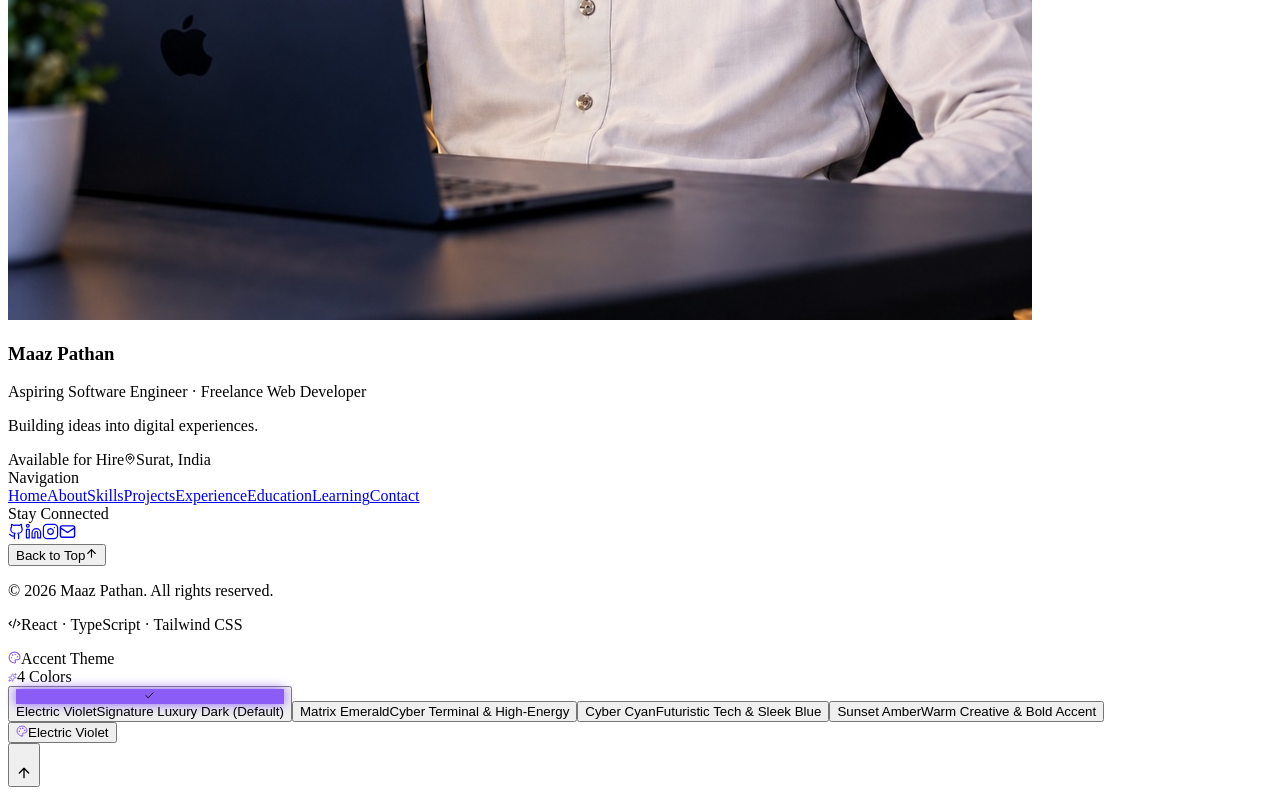
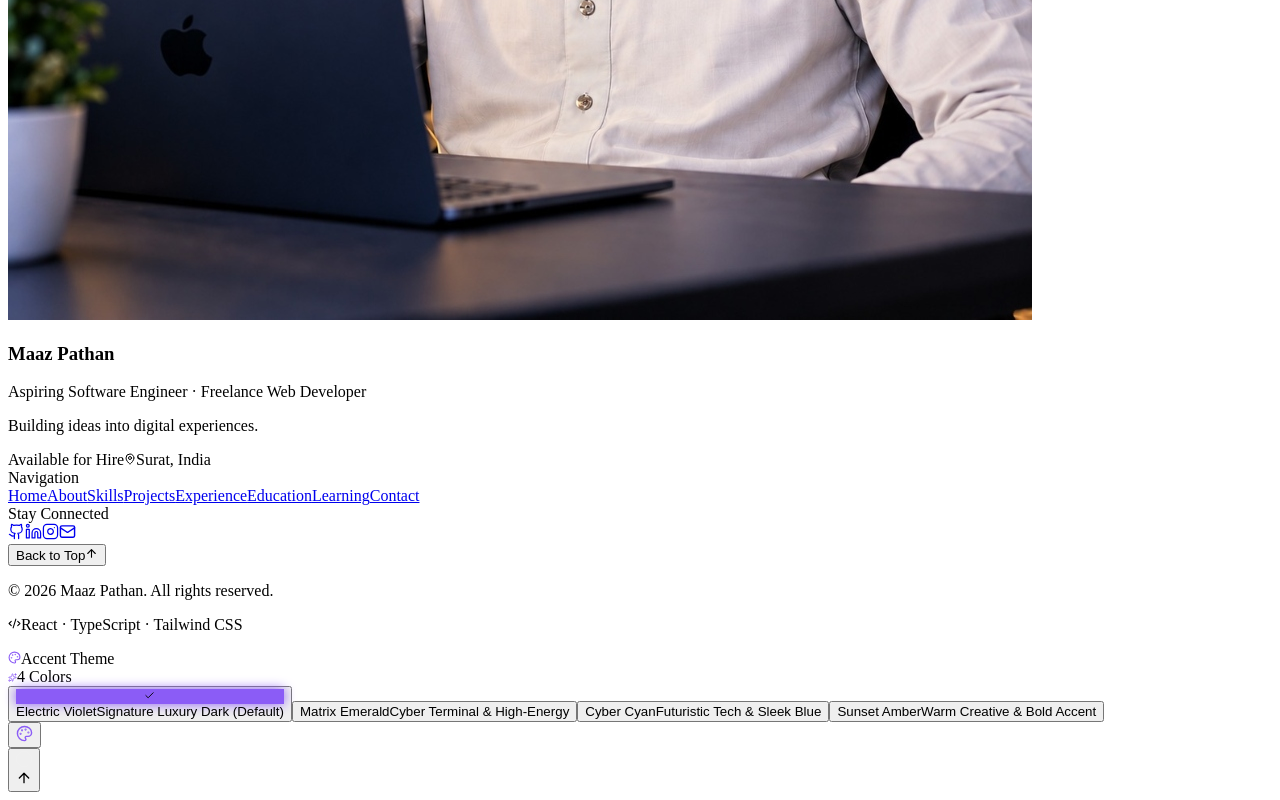
Before and after one commit to maazpathan07/portfolio, a React (Vite) app: page / in a window 1280 px wide. Shown: the part 10411-11211 px from the top of the page. Built offline with nearby package versions, Linux system fonts and the light colour scheme; the HTML template or start-up script is replaced by a standard one.

Commit message:
fix(theme): make floating theme switcher a sleek compact circular button

```diff
--- a/src/components/ui/ThemeSwitcher.tsx
+++ b/src/components/ui/ThemeSwitcher.tsx
@@ -40,7 +40,7 @@ export const ThemeSwitcher: React.FC = () => {
     >
       {/* Expanded Theme Selection Popup */}
       <div
-        className={`absolute bottom-full left-0 mb-3 w-64 p-3 rounded-2xl bg-[#12121A]/95 border border-white/10 backdrop-blur-2xl shadow-[0_16px_36px_rgba(0,0,0,0.6),0_0_24px_rgba(139,92,246,0.15)] transition-all duration-300 origin-bottom-left ${
+        className={`absolute bottom-full left-0 mb-3 w-60 p-3 rounded-2xl bg-[#12121A]/95 border border-white/10 backdrop-blur-2xl shadow-[0_16px_36px_rgba(0,0,0,0.6),0_0_24px_rgba(139,92,246,0.15)] transition-all duration-300 origin-bottom-left ${
           isOpen
             ? 'opacity-100 scale-100 translate-y-0 pointer-events-auto'
             : 'opacity-0 scale-90 translate-y-3 pointer-events-none'
@@ -68,8 +68,7 @@ export const ThemeSwitcher: React.FC = () => {
                 type="button"
                 onClick={() => {
                   setTheme(opt.id);
-                  // Brief pause then close for smooth feel
-                  setTimeout(() => setIsOpen(false), 180);
+                  setTimeout(() => setIsOpen(false), 160);
                 }}
                 className={`w-full flex items-center justify-between p-2 rounded-xl text-left transition-all duration-200 group ${
                   isSelected
@@ -117,34 +116,33 @@ export const ThemeSwitcher: React.FC = () => {
         </div>
       </div>
 
-      {/* Trigger Floating Capsule Button */}
+      {/* Trigger Compact Circular Floating Button (Chhota Circle) */}
       <button
         type="button"
         onClick={() => setIsOpen((prev) => !prev)}
         aria-expanded={isOpen}
-        aria-label="Open portfolio accent theme switcher"
-        className="group relative flex items-center gap-2.5 px-3.5 py-2 rounded-full bg-[#12121A]/90 hover:bg-[#1A1A26] border border-white/10 hover:border-white/20 backdrop-blur-xl text-[#A1A1AA] hover:text-white shadow-[0_8px_24px_rgba(0,0,0,0.5)] transition-all duration-300 active:scale-95 focus-visible:outline-none focus-visible:ring-2 focus-visible:ring-white/30"
+        aria-label="Toggle accent color theme switcher"
+        title={`Change Theme (Current: ${activeOption.name})`}
+        className="group relative flex items-center justify-center w-11 h-11 rounded-full bg-[#12121A]/90 hover:bg-[#1A1A26] border border-white/10 hover:border-white/25 backdrop-blur-xl text-[#A1A1AA] hover:text-white shadow-[0_8px_24px_rgba(0,0,0,0.5)] transition-all duration-300 active:scale-90 focus-visible:outline-none focus-visible:ring-2 focus-visible:ring-white/30"
       >
-        {/* Dynamic Color Ring Swatches */}
-        <div className="flex items-center -space-x-1.5">
-          {THEME_OPTIONS.map((opt) => (
-            <span
-              key={opt.id}
-              className={`w-3.5 h-3.5 rounded-full border border-[#0B0B0F] transition-all duration-300 ${
-                theme === opt.id
-                  ? 'scale-125 z-10 ring-2 ring-white/40 shadow-sm'
-                  : 'opacity-70 group-hover:opacity-100'
-              }`}
-              style={{ backgroundColor: opt.color }}
-            />
-          ))}
-        </div>
+        {/* Dynamic Glowing Accent Halo */}
+        <span
+          className="absolute inset-0 rounded-full opacity-20 group-hover:opacity-40 transition-opacity blur-[6px]"
+          style={{ backgroundColor: activeOption.color }}
+        />
 
-        {/* Text Label & Icon */}
-        <span className="text-xs font-semibold text-[#E2E8F0] group-hover:text-white transition-colors flex items-center gap-1.5">
-          <Palette size={12} style={{ color: activeOption.color }} className="transition-colors" />
-          <span className="hidden sm:inline">{activeOption.name}</span>
-        </span>
+        {/* Small Active Color Indicator Corner Dot */}
+        <span
+          className="absolute top-1 right-1 w-2.5 h-2.5 rounded-full border-2 border-[#12121A] transition-all duration-300 z-10"
+          style={{ backgroundColor: activeOption.color }}
+        />
+
+        {/* Palette Icon */}
+        <Palette
+          size={17}
+          style={{ color: activeOption.color }}
+          className="relative z-10 transition-transform duration-300 group-hover:rotate-12 group-hover:scale-110"
+        />
       </button>
     </div>
   );
```
